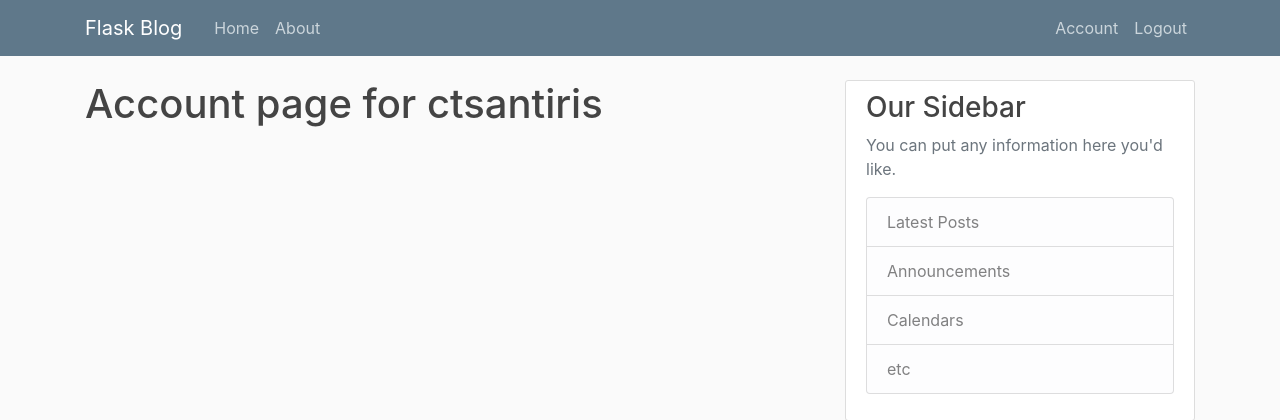
After one commit to christsantiris/flask_blog, a Flask app: page /account in a window 1280 px wide. The commit adds this page. Shown: the top 420 px of the page. Run offline with Flask 2, Linux system fonts and the light colour scheme; a user stored in the database is signed in; some libraries are stand-ins or nearby versions.

Commit message:
Protect account view for logged in users only

```diff
--- a/flaskblog/__init__.py
+++ b/flaskblog/__init__.py
@@ -9,5 +9,6 @@ app.config['SQLALCHEMY_DATABASE_URI'] = 'sqlite:///site.db'
 db = SQLAlchemy(app)
 bcrypt = Bcrypt(app)
 login_manager = LoginManager(app)
+login_manager.login_view = 'login'
 
 from flaskblog import routes
--- a/flaskblog/routes.py
+++ b/flaskblog/routes.py
@@ -4,7 +4,7 @@ from flaskblog import db
 from flaskblog.forms import RegistrationForm, LoginForm
 from flaskblog.models import User, Post
 from flaskblog import bcrypt
-from flask_login import login_user, current_user, logout_user
+from flask_login import login_user, current_user, logout_user, login_required
 
 posts = [
     {
@@ -63,3 +63,8 @@ def login():
 def logout():
     logout_user()
     return redirect(url_for('home'))
+
+@app.route('/account')
+@login_required
+def account():
+    return render_template('account.html', title='Account')
--- /dev/null
+++ b/flaskblog/templates/account.html
@@ -0,0 +1,4 @@
+{% extends "layout.html" %}
+{% block content %}
+    <h1>Account page for {{ current_user.username }}</h1>
+{% endblock content %}
--- a/flaskblog/templates/layout.html
+++ b/flaskblog/templates/layout.html
@@ -27,6 +27,7 @@
                 <!-- Navbar Right Side -->
                 <div class="navbar-nav">
                   {% if current_user.is_authenticated %}
+                  <a class="nav-item nav-link" href="/account">Account</a>
                     <a class="nav-item nav-link" href="/logout">Logout</a>
                   {% else %}
                     <a class="nav-item nav-link" href="/login">Login</a>
```
